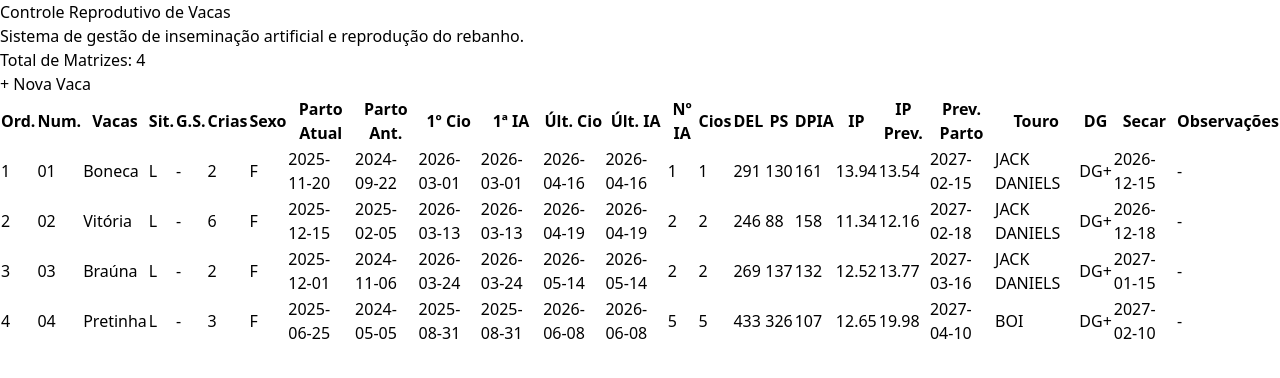
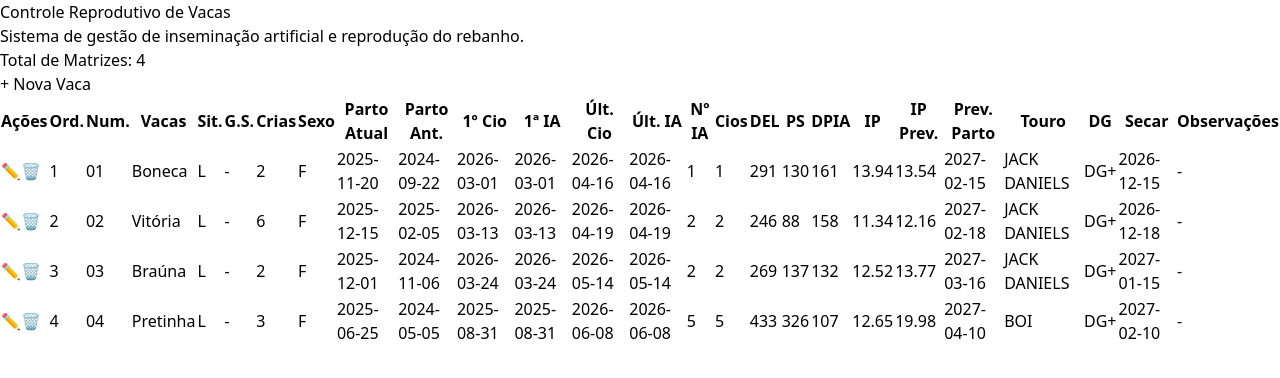
Before and after one commit to henrique-amorim-silva/gestar, a React (Vite) app: page / in a window 1280 px wide. Shown: the top 378 px of the page. Built offline with nearby package versions, Linux system fonts and the light colour scheme.

Commit message:
feat: adiciona funcionalidades de editar e excluir registros de vacas

```diff
--- a/src/App.tsx
+++ b/src/App.tsx
@@ -18,17 +18,39 @@ export function App() {
   });
 
   const [isModalOpen, setIsModalOpen] = useState(false);
+  const [cowToEdit, setCowToEdit] = useState<Cow | null>(null);
 
   useEffect(() => {
     localStorage.setItem('@gestar_cows', JSON.stringify(cows));
   }, [cows]);
 
-  const handleAddCow = (newCowData: Omit<Cow, 'id'>) => {
-    const newCow: Cow = {
-      ...newCowData,
-      id: Date.now(), // ID único baseado no timestamp
-    };
-    setCows([newCow, ...cows]);
+  const handleSaveCow = (cowData: Omit<Cow, 'id'>) => {
+    if (cowToEdit) {
+      // Editando vaca existente
+      setCows(cows.map(cow => cow.id === cowToEdit.id ? { ...cowData, id: cow.id } : cow));
+      setCowToEdit(null);
+    } else {
+      // Criando nova vaca
+      const newCow: Cow = {
+        ...cowData,
+        id: Date.now(),
+      };
+      setCows([newCow, ...cows]);
+    }
+  };
+
+  const handleOpenCreateModal = () => {
+    setCowToEdit(null);
+    setIsModalOpen(true);
+  };
+
+  const handleEditCow = (cow: Cow) => {
+    setCowToEdit(cow);
+    setIsModalOpen(true);
+  };
+
+  const handleDeleteCow = (id: number) => {
+    setCows(cows.filter(cow => cow.id !== id));
   };
 
   return (
@@ -50,7 +72,7 @@ export function App() {
               Total de Matrizes: {cows.length}
             </div>
             <button
-              onClick={() => setIsModalOpen(true)}
+              onClick={handleOpenCreateModal}
               className="bg-emerald-700 hover:bg-emerald-800 text-white font-semibold px-4 py-2 rounded-lg shadow transition-colors text-sm"
             >
               + Nova Vaca
@@ -60,14 +82,22 @@ export function App() {
 
         {/* Tabela de Registros */}
         <main>
-          <CowTable cows={cows} />
+          <CowTable
+            cows={cows}
+            onEdit={handleEditCow}
+            onDelete={handleDeleteCow}
+          />
         </main>
 
-        {/* Modal de Cadastro */}
+        {/* Modal de Cadastro / Edição */}
         <CowForm
           isOpen={isModalOpen}
-          onClose={() => setIsModalOpen(false)}
-          onSave={handleAddCow}
+          onClose={() => {
+            setIsModalOpen(false);
+            setCowToEdit(null);
+          }}
+          onSave={handleSaveCow}
+          cowToEdit={cowToEdit}
         />
       </div>
     </div>
--- a/src/components/CowForm.tsx
+++ b/src/components/CowForm.tsx
@@ -1,14 +1,15 @@
-import React, { useState } from 'react';
+import React, { useState, useEffect } from 'react';
 import type { Cow } from '../types/cow';
 
 interface CowFormProps {
   isOpen: boolean;
   onClose: () => void;
-  onSave: (cow: Omit<Cow, 'id'>) => void;
+  onSave: (cowData: Omit<Cow, 'id'>) => void;
+  cowToEdit?: Cow | null;
 }
 
-export const CowForm: React.FC<CowFormProps> = ({ isOpen, onClose, onSave }) => {
-  const [formData, setFormData] = useState({
+export const CowForm: React.FC<CowFormProps> = ({ isOpen, onClose, onSave, cowToEdit }) => {
+  const initialFormState = {
     order: 1,
     numberTag: '',
     name: '',
@@ -34,7 +35,17 @@ export const CowForm: React.FC<CowFormProps> = ({ isOpen, onClose, onSave }) =>
     diagnosisStatus: 'DG+' as 'DG+' | 'DG-',
     dryingDate: '',
     observations: ''
-  });
+  };
+
+  const [formData, setFormData] = useState(initialFormState);
+
+  useEffect(() => {
+    if (cowToEdit) {
+      setFormData(cowToEdit);
+    } else {
+      setFormData(initialFormState);
+    }
+  }, [cowToEdit, isOpen]);
 
   if (!isOpen) return null;
 
@@ -47,7 +58,9 @@ export const CowForm: React.FC<CowFormProps> = ({ isOpen, onClose, onSave }) =>
   return (
     <div className="fixed inset-0 bg-black/50 flex items-center justify-center p-4 z-50">
       <div className="bg-white rounded-lg shadow-xl max-w-2xl w-full max-h-[90vh] overflow-y-auto p-6">
-        <h2 className="text-xl font-bold text-gray-800 mb-4 border-b pb-2">Cadastrar Nova Vaca</h2>
+        <h2 className="text-xl font-bold text-gray-800 mb-4 border-b pb-2">
+          {cowToEdit ? 'Editar Dados da Vaca' : 'Cadastrar Nova Vaca'}
+        </h2>
 
         <form onSubmit={handleSubmit} className="grid grid-cols-1 md:grid-cols-2 gap-4 text-sm">
           <div>
@@ -173,7 +186,7 @@ export const CowForm: React.FC<CowFormProps> = ({ isOpen, onClose, onSave }) =>
               type="submit"
               className="px-4 py-2 bg-emerald-700 text-white rounded hover:bg-emerald-800 font-medium"
             >
-              Salvar Vaca
+              {cowToEdit ? 'Salvar Alterações' : 'Salvar Vaca'}
             </button>
           </div>
         </form>
--- a/src/components/CowTable.tsx
+++ b/src/components/CowTable.tsx
@@ -3,14 +3,17 @@ import type { Cow } from '../types/cow';
 
 interface CowTableProps {
   cows: Cow[];
+  onEdit: (cow: Cow) => void;
+  onDelete: (id: number) => void;
 }
 
-export const CowTable: React.FC<CowTableProps> = ({ cows }) => {
+export const CowTable: React.FC<CowTableProps> = ({ cows, onEdit, onDelete }) => {
   return (
     <div className="w-full overflow-x-auto shadow-md sm:rounded-lg border border-gray-200 bg-white">
       <table className="w-full text-left text-xs text-gray-700 whitespace-nowrap">
         <thead className="bg-emerald-800 text-white uppercase font-semibold">
           <tr>
+            <th className="px-3 py-3 text-center sticky left-0 bg-emerald-800 z-10">Ações</th>
             <th className="px-3 py-3">Ord.</th>
             <th className="px-3 py-3">Num.</th>
             <th className="px-3 py-3">Vacas</th>
@@ -41,6 +44,28 @@ export const CowTable: React.FC<CowTableProps> = ({ cows }) => {
         <tbody className="divide-y divide-gray-200">
           {cows.map((cow) => (
             <tr key={cow.id} className="hover:bg-emerald-50 transition-colors">
+              <td className="px-3 py-2 text-center sticky left-0 bg-white shadow-sm">
+                <div className="flex items-center justify-center gap-1">
+                  <button
+                    onClick={() => onEdit(cow)}
+                    className="p-1 bg-blue-50 text-blue-600 rounded hover:bg-blue-100 font-medium"
+                    title="Editar Vaca"
+                  >
+                    ✏️
+                  </button>
+                  <button
+                    onClick={() => {
+                      if (window.confirm(`Tem certeza que deseja excluir a vaca ${cow.name}?`)) {
+                        onDelete(cow.id);
+                      }
+                    }}
+                    className="p-1 bg-red-50 text-red-600 rounded hover:bg-red-100 font-medium"
+                    title="Excluir Vaca"
+                  >
+                    🗑️
+                  </button>
+                </div>
+              </td>
               <td className="px-3 py-2 font-medium">{cow.order}</td>
               <td className="px-3 py-2">{cow.numberTag}</td>
               <td className="px-3 py-2 font-bold text-gray-900">{cow.name}</td>
```
